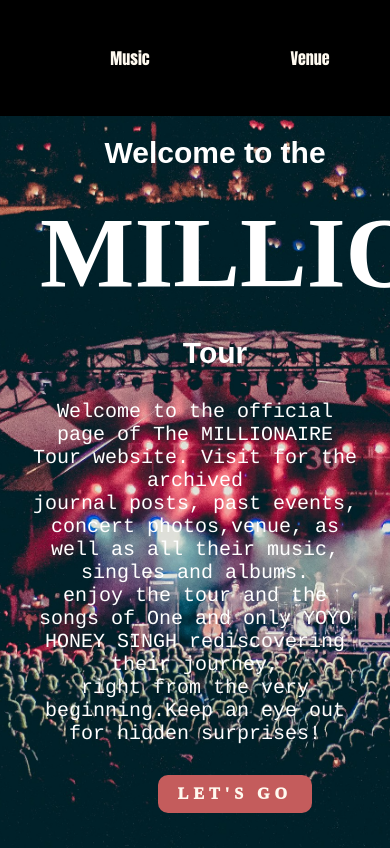
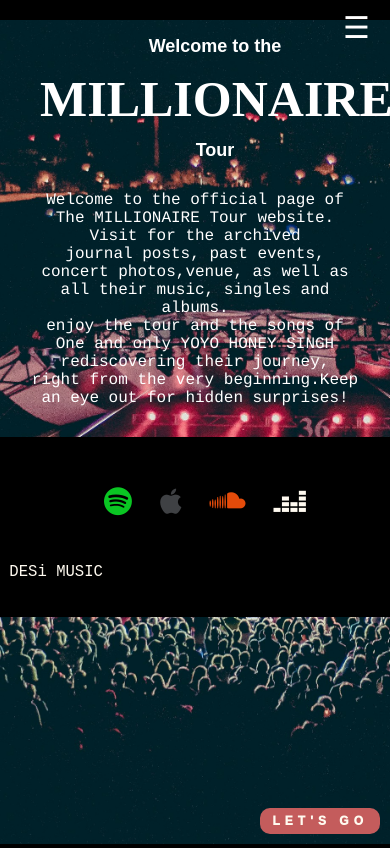
Before and after one commit to Arpitsharma85/CODSOFT, a plain HTML site: page index.html in a window 390 px wide. Shown: the top 848 px of the page. Drawn offline with Linux system fonts and the light colour scheme; a web font is replaced by a local one.

Commit message:
fourth commit

```diff
--- a/index.html
+++ b/index.html
@@ -11,6 +11,7 @@
       background-image: url(honeyconcert.jpg.jpg);
       background-repeat:no-repeat ;
       background-size: cover;
+      object-fit: cover;
       position: relative;
       background-position: center;
       height: 100vh;
@@ -27,12 +28,13 @@
 </head>
 <body>
   <div class="menu-bar">
-<ul>
+    <div class="hamburger" onclick="toggleMenu()">☰</div>
+    <ul id="menu">
         <li>Music</li>
         <li>Venue</li>
         <li>Tour</li>
         <li>Photos</li>
-<li>AboutUS</li>
+        <li>About Us</li>
         <li>Newsletter</li>
     </ul>
 </div>
@@ -69,5 +71,11 @@
   <pre> DESi MUSIC                                                         &copy;2025, MUSIC ENTERTAINMENT, INDIA LTD.                                              PRIVACY AND COOKIE POLICY</pre>
   </div>
 </footer>
+
+<script>
+    function toggleMenu() {
+        document.getElementById("menu").classList.toggle("active");
+    }
+</script>
 </body>
 </html>
--- a/style.css
+++ b/style.css
@@ -1,62 +1,101 @@
 @font-face {
-    src:url(fonts/OneDirection.ttf)format("truetype");
+  src: url("fonts/OneDirection.ttf") format("truetype");
   font-family: nos;
 }
-  .paragraph{
+
+body {
+  margin: 0;
+  padding: 0;
+  background-color: #000000;
+  color: white;
+  font-family: sans-serif;
+}
+
+.paragraph, .paragraph3 {
   text-align: center;
   font-size: 30px;
-    font-family:sans-serif;
-    color: white;
 }
-  .paragraph2{
-    text-align:center;
+
+.paragraph2 {
+  text-align: center;
   font-size: 100px;
   font-family: nos;
-    color: white;
-  }
-  .paragraph3{
-    text-align: center;
-    font-size: 30px;
-    font-family:sans-serif;
-    color: white;
-  }
-  .menu-bar
-  {
-  text-align:center;
-  background-color: #000000;
-  }
-  .menu-bar ul
-  {
-   display: inline-flex;
-   color:floralwhite
-  }
-  .menu-bar ul li
-  {
-    font-family: Impact;
-    width: 120px;
-    margin: 15px;
-    padding: 15px;
-
 }
 
-  .menu-bar ul li:hover
-  {
-
-    background: floralwhite;
-    color: #000000;
-    border-radius:3px;
-  }
-  .paragraph5{
+.paragraph5 {
   text-align: center;
   font-size: 20px;
-    font-family:Courier;
+  font-family: Courier;
   margin: 30px;
-    color: white;
+}
+
+.menu-bar {
+  background-color: #000000;
+  padding: 10px 0;
+  text-align: center;
+  position: relative;
+}
+
+.menu-bar ul {
+  display: flex;
+  justify-content: center;
+  padding: 0;
+  margin: 0;
+  list-style: none;
+}
+
+.menu-bar ul li {
+  font-family: Impact;
+  padding: 15px;
+  width: auto;
+  cursor: pointer;
+  transition: background 0.3s ease-in-out;
+}
+
+.menu-bar ul li:hover {
+  background: floralwhite;
+  color: black;
+  border-radius: 3px;
 }
 
 
+.hamburger {
+  display: none;
+  font-size: 30px;
+  color: white;
+  position: absolute;
+  top: 10px;
+  right: 20px;
+  cursor: pointer;
+}
 
-  .lets-go-btn{
+@media (max-width: 768px) {
+  .menu-bar ul {
+      display: none;
+      flex-direction: column;
+      width: 100%;
+      position: absolute;
+      top: 50px;
+      left: 0;
+      background-color: black;
+  }
+
+  .menu-bar ul.active {
+      display: flex;
+  }
+
+  .menu-bar ul li {
+      width: 100%;
+      text-align: center;
+      padding: 10px;
+  }
+
+  .hamburger {
+      display: block;
+  }
+}
+
+.lets-go-btn {
   color: floralwhite;
   background: rgb(196, 92, 92);
   text-decoration: none;
@@ -65,41 +104,97 @@
   letter-spacing: 5px;
   border-radius: 10px;
   padding: 10px 20px;
-    margin-left: -10px;
   position: fixed;
-    right: 20%;
-
-  }
-  .lets-go-btn:hover{
-    background: rgb(54, 1, 1);
-
+  right: 20px;
+  bottom: 20px;
 }
 
-  .icons{
+.lets-go-btn:hover {
+  background: rgb(54, 1, 1);
+}
+
+.icons {
   display: flex;
   font-size: 3rem;
-    margin-top:0;
-    line-height: 0;
-    align-items: flex-end;
-    display: flex;
-    gap: 1px;
   justify-content: center;
-
+  gap: 10px;
 }
 
-  .icons a { margin-right:75px; }
-
-  .icons :hover{
-    transform: scale(1.5);
+.icons a {
+  margin-right: 20px;
+  text-decoration: none;
 }
 
-  .footer{
-    background-color:black;
-    margin-top:28%;
+.icons a:hover {
+  transform: scale(1.2);
+  transition: transform 0.3s ease-in-out;
 }
-  .p1{
+
+/* Footer */
+.footer {
+  background-color: black;
+  text-align: center;
+  padding: 20px 0;
+}
+
+.p1 {
   color: floralwhite;
   font-size: larger;
-    padding-bottom: 10px;
+}
 
+
+@media (max-width: 768px) {
+  .paragraph, .paragraph3 {
+      font-size: 20px;
   }
+
+  .paragraph2 {
+      font-size: 60px;
+  }
+
+  .paragraph5 {
+      font-size: 18px;
+  }
+
+  .lets-go-btn {
+      font-size: 14px;
+      padding: 8px 15px;
+      right: 10px;
+      bottom: 10px;
+  }
+
+  .icons {
+      font-size: 2rem;
+  }
+
+  .footer {
+      margin-top: 10%;
+  }
+}
+
+@media (max-width: 480px) {
+  .paragraph, .paragraph3 {
+      font-size: 18px;
+  }
+
+  .paragraph2 {
+      font-size: 50px;
+  }
+
+  .paragraph5 {
+      font-size: 16px;
+  }
+
+  .lets-go-btn {
+      font-size: 12px;
+      padding: 6px 12px;
+  }
+
+  .icons {
+      font-size: 1.8rem;
+  }
+
+  .footer {
+      margin-top: 5%;
+  }
+}
```
Lines whose indentation alone changed are shown as unchanged.
